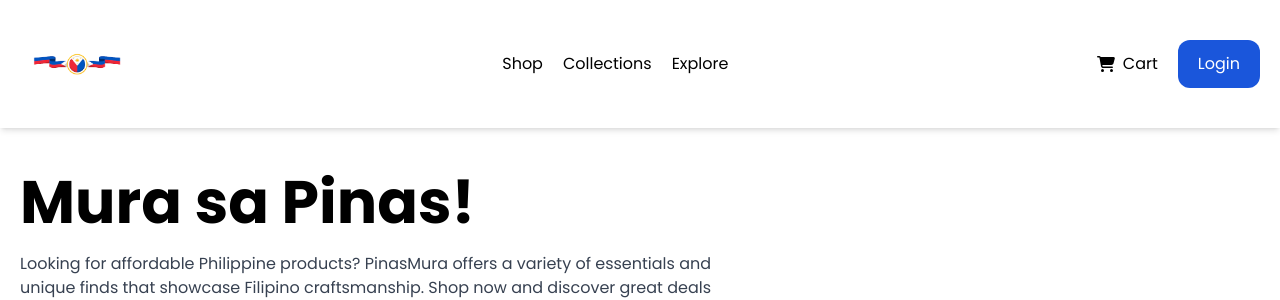
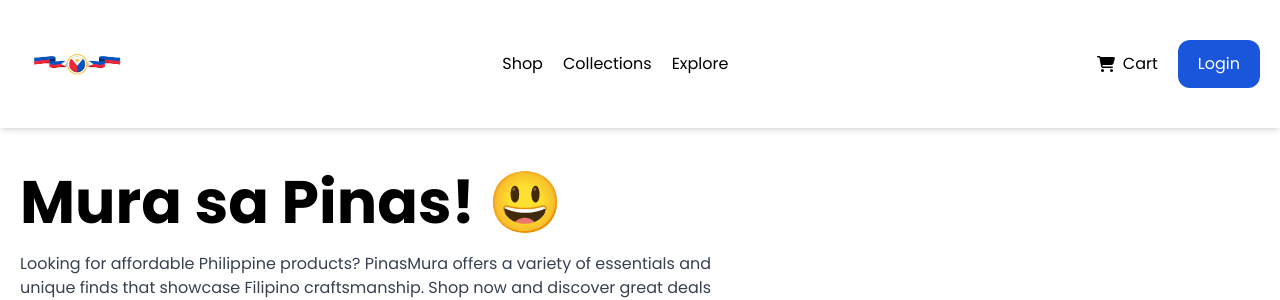
Before and after one commit to wilhelmusolejr/PinasMura, a React (Vite) app in the folder frontend/: page / in a window 1280 px wide. Shown: the top 300 px of the page. Built offline with nearby package versions, Linux system fonts and the light colour scheme; no server answers.

Commit message:
added emoji

```diff
--- a/frontend/src/pages/Home.jsx
+++ b/frontend/src/pages/Home.jsx
@@ -83,7 +83,12 @@ export default function Home() {
       <Navigator />
 
       <header className="container mx-auto mb-10 mt-32 flex min-h-60 flex-col justify-center px-5">
-        <Heading className="pb-2 md:pb-5">Mura sa Pinas!</Heading>
+        <Heading className="pb-2 md:pb-5">
+          Mura sa Pinas!{" "}
+          <span role="img" aria-label=":grinning_face_with_big_eyes:">
+            😃
+          </span>
+        </Heading>
 
         <p className="w-full text-base font-normal text-gray-700 md:w-4/5 lg:w-3/5">
           {`Looking for affordable Philippine products? PinasMura offers a variety of essentials and unique finds that showcase Filipino craftsmanship. Shop now and discover great deals without breaking the bank.`}
```
